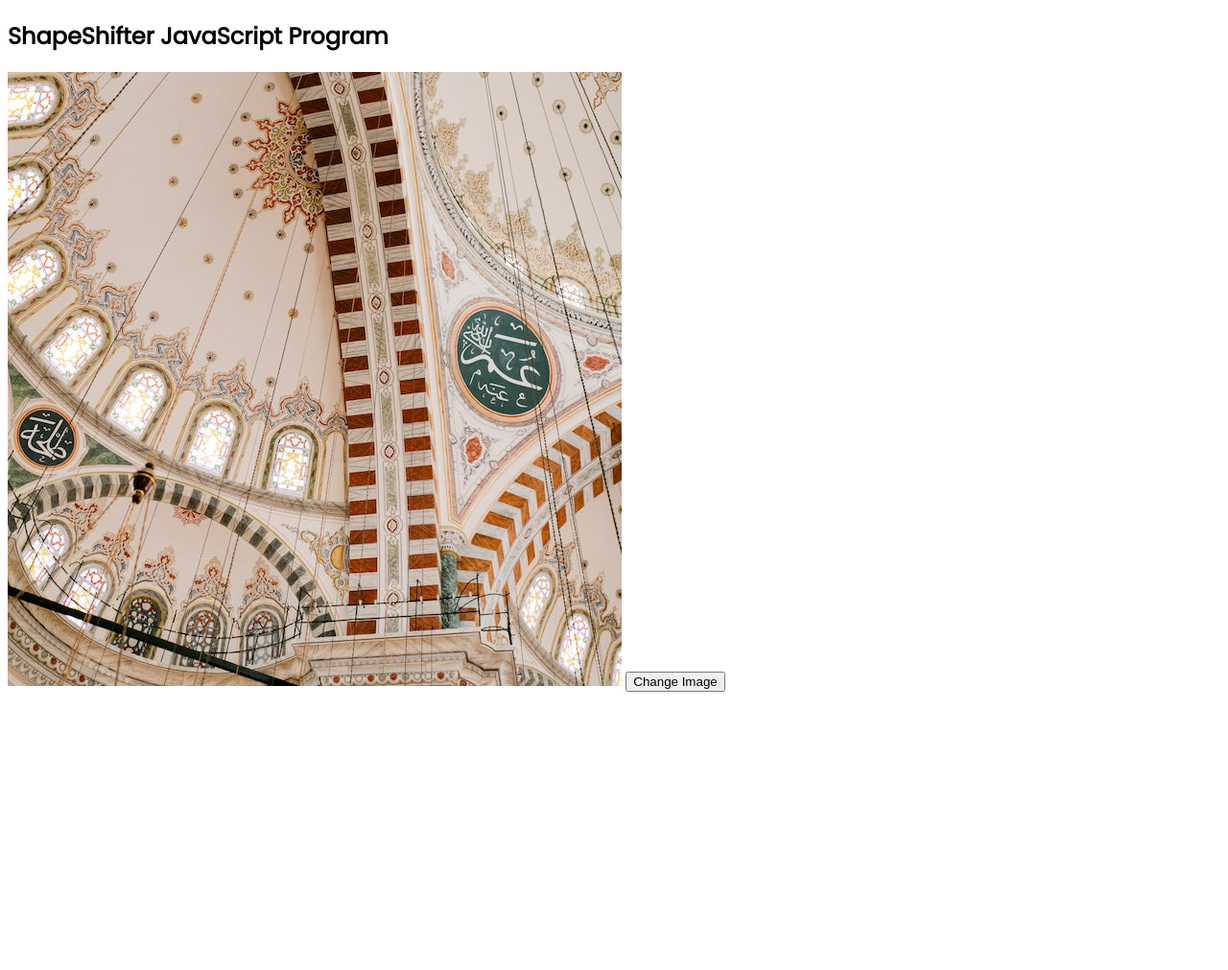
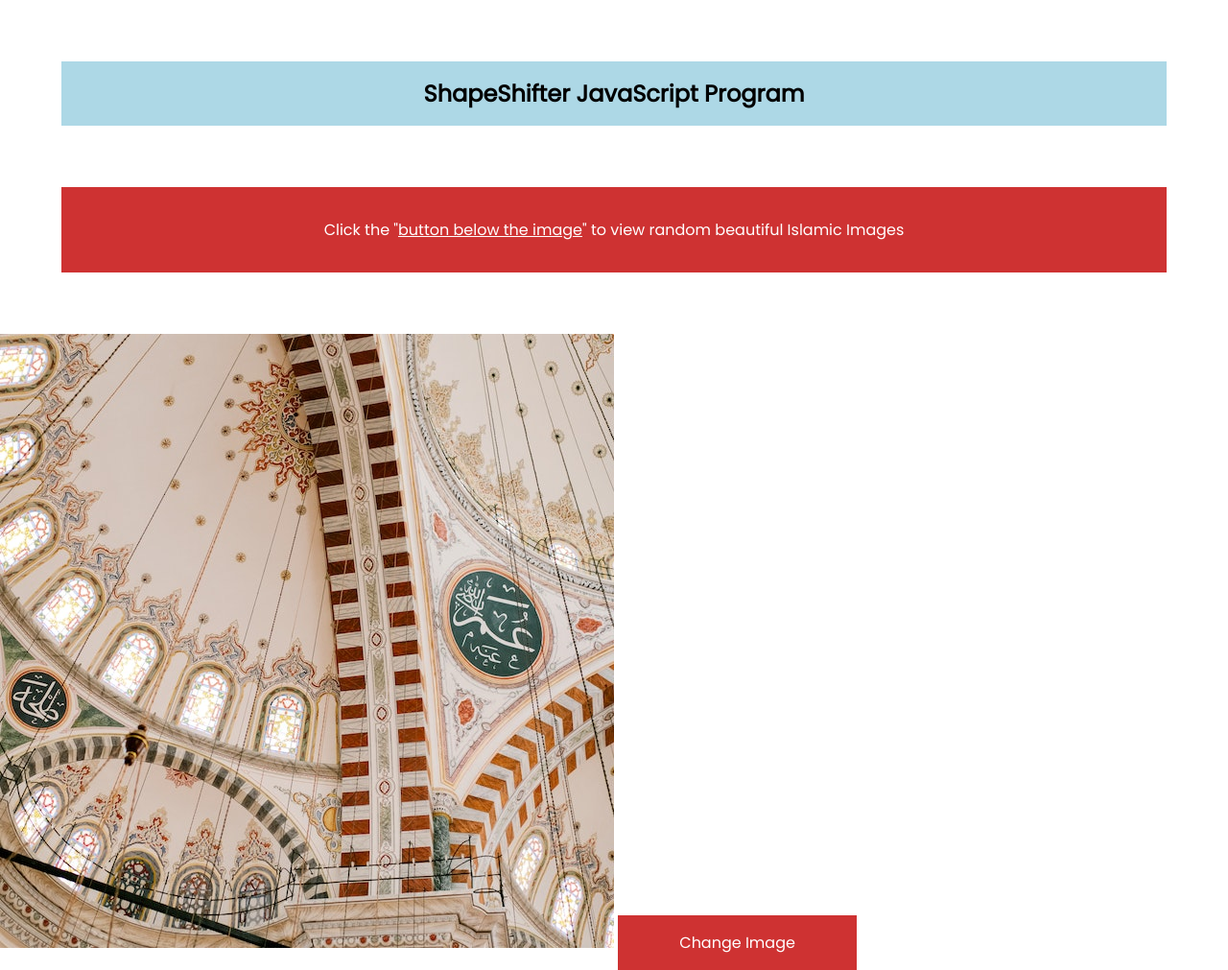
Before and after one commit to tuhamworld/shape-shifter, a plain HTML site: page index.html in a window 1280 px wide. Shown: the whole page at 96% size. Before the commit the page ends 800 px from the top, so only its background shows below. Drawn offline with Linux system fonts and the light colour scheme.

Commit message:
stylings

```diff
--- a/css/styles.css
+++ b/css/styles.css
@@ -1,5 +1,40 @@
 @import url('https://fonts.googleapis.com/css2?family=Poppins&display=swap');
+
+* {
+    padding: 0;
+    box-sizing: border-box;
+    margin: 0;
+}
+
 
 body {
     font-family: 'Poppins', sans-serif;
+
 }
+
+h2 {
+    text-align: center;
+    background-color: lightblue;
+    margin: 4rem;
+    padding: 1rem 0rem;
+
+}
+
+p {
+    text-align: center;
+    margin: 4rem;
+    background-color: #ce3232;
+    color: #fff;
+    padding: 2rem;
+}
+
+.btn {
+    background-color: #ce3232;
+    border: 0;
+    font-family: Poppins;
+    padding: 1rem 4rem;
+    cursor: pointer;
+    color: #fff;
+    font-size: 1rem;
+
+}
--- a/index.html
+++ b/index.html
@@ -11,6 +11,10 @@
 <body>
     <h2>ShapeShifter JavaScript Program</h2>
 
+    <p>
+        Click the "<u>button below the image</u>" to view random beautiful Islamic Images
+    </p>
+
     <img id="imagesResult" src="" alt="">
 
     <button class="btn">Change Image</button>
--- a/js/script.js
+++ b/js/script.js
@@ -3,16 +3,25 @@ let btn = document.querySelector('.btn');
 let start = 0;
 
 let myImages = [
-    '../images/beautiful_scene.jpg',
-    '../images/caligraphy.jpg',
-    '../images/eid_mubarak.jpg',
-    '../images/lady_supplicating.jpg',
-    '../images/mosque.jpg',
-    '../images/quran.jpg',
-    '../images/ramadan_mubarak.jpg',
-    '../images/symbol.jpg'
+    // '../images/beautiful_scene.jpg',
+    // '../images/caligraphy.jpg',
+    // '../images/eid_mubarak.jpg',
+    // '../images/lady_supplicating.jpg',
+    // '../images/mosque.jpg',
+    // '../images/quran.jpg',
+    // '../images/ramadan_mubarak.jpg',
+    // '../images/symbol.jpg'
 
 ];
+
+myImages.push('../images/beautiful_scene.jpg')
+myImages.push('../images/caligraphy.jpg')
+myImages.push('../images/eid_mubarak.jpg')
+myImages.push('../images/lady_supplicating.jpg')
+myImages.push('../images/mosque.jpg')
+myImages.push('../images/quran.jpg')
+myImages.push('../images/ramadan_mubarak.jpg')
+myImages.push('../images/symbol.jpg')
 
 
 btn.addEventListener('click', changeImage, true);
@@ -27,14 +36,3 @@ function changeImage() {
     result.src = myImages[start];
 }
 result.src = myImages[start];
-
-
-
-// myImages.push('../images/beautiful_scene.jpg');
-// myImages.push('../images/caligraphy.jpg');
-// myImages.push('../images/eid_mubarak.jpg');
-// myImages.push('../images/lady_supplicating.jpg');
-// myImages.push('../images/mosque.jpg');
-// myImages.push('../images/quran.jpg');
-// myImages.push('../images/ramadan_mubarak.jpg');
-// myImages.push('../images/symbol.jpg');
```
